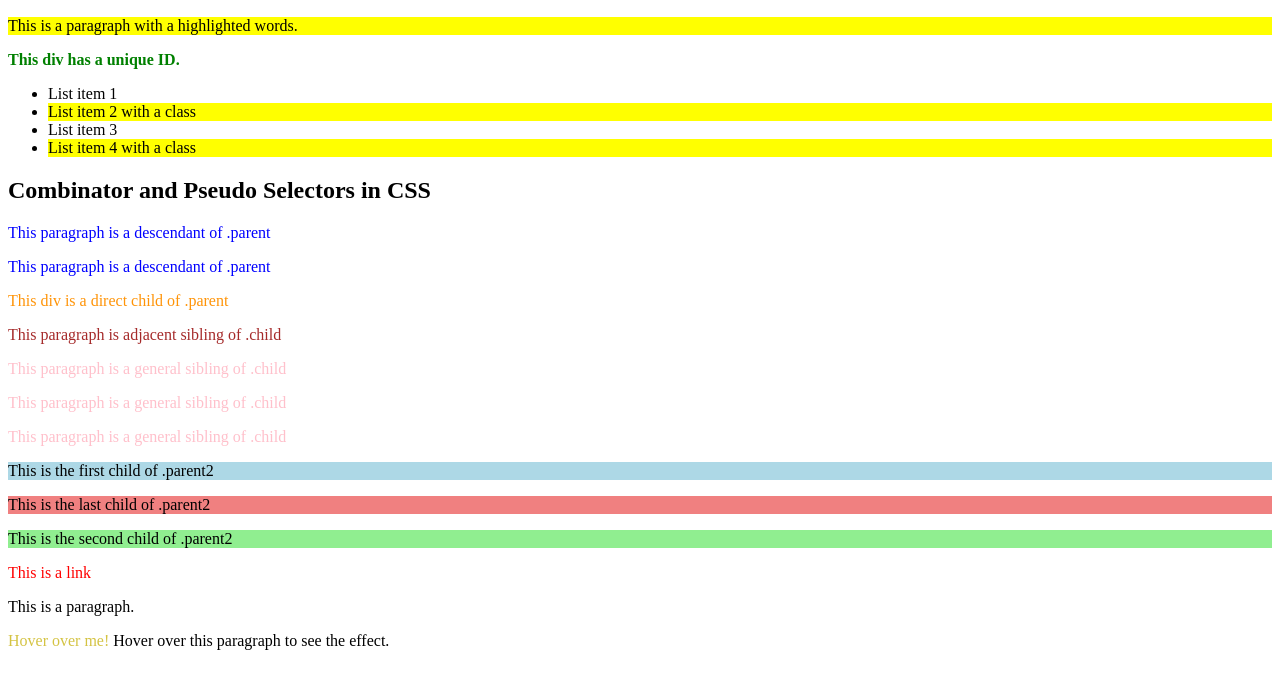
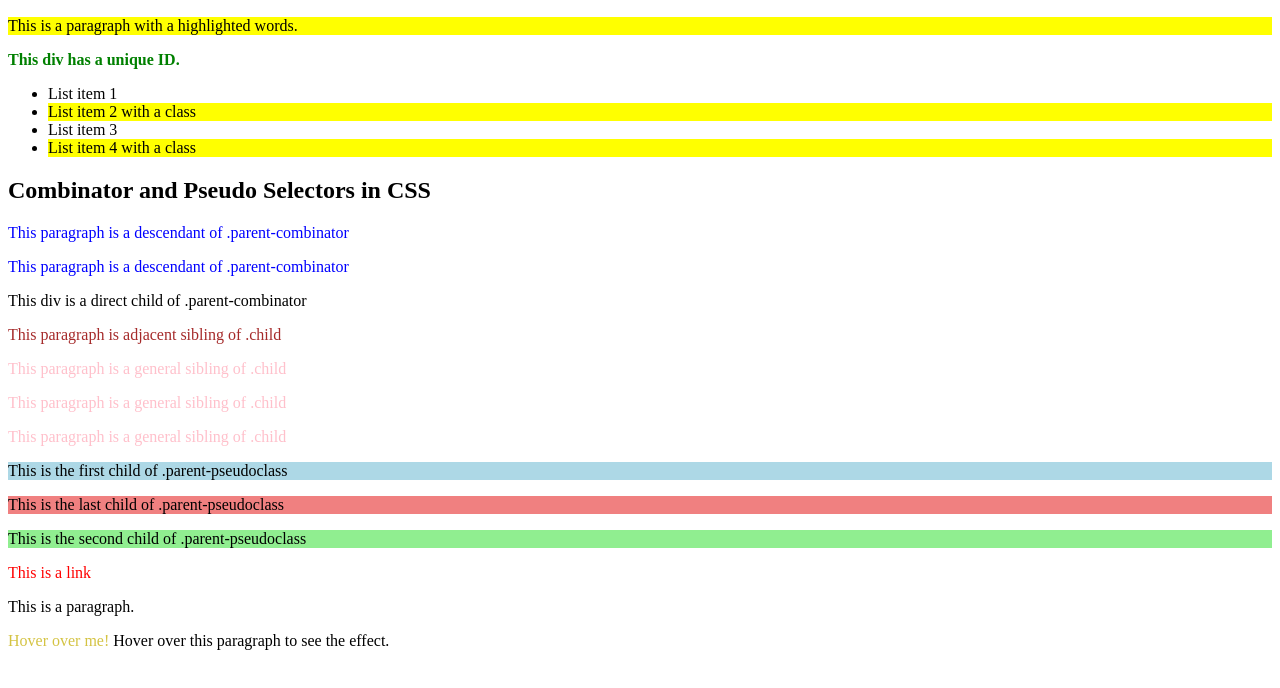
Before and after one commit to subhasri0206/practice-projects, a plain HTML site: page selectors/index.html in a window 1280 px wide. Shown: the part 110-798 px from the top of the page. Drawn offline with Linux system fonts and the light colour scheme.

Commit message:
updated changes in selectors

```diff
--- a/selectors/index.html
+++ b/selectors/index.html
@@ -19,21 +19,21 @@
     </ul>
     <h2>Combinator and Pseudo Selectors in CSS</h2>
     <div class="container">
-        <div class="parent">
-            <p class="descendant1">This paragraph is a descendant of .parent</p>
-            <p class="descendant2">This paragraph is a descendant of .parent</p>
-            <div class="child">This div is a direct child of .parent</div>
+        <div class="parent-combinator">
+            <p class="descendant">This paragraph is a descendant of .parent-combinator</p>
+            <p class="descendant">This paragraph is a descendant of .parent-combinator</p>
+            <div class="child">This div is a direct child of .parent-combinator</div>
             <p class="adjacent-sibling">This paragraph is adjacent sibling of .child</p>
             <p class="general-sibling">This paragraph is a general sibling of .child</p>
             <p class="general-sibling">This paragraph is a general sibling of .child</p>
             <p class="general-sibling">This paragraph is a general sibling of .child</p>
         </div>
-        <div class="parent2">
-            <p class="first-child">This is the first child of .parent2</p>
-            <p class="last-child">This is the last child of .parent2</p>
-            <p class="nth-child">This is the second child of .parent2</p>
+        <div class="parent-pseudoclass">
+            <p class="first-child">This is the first child of .parent-pseudoclass</p>
+            <p class="last-child">This is the last child of .parent-pseudoclass</p>
+            <p class="nth-child">This is the second child of .parent-pseudoclass</p>
         </div>
-        <a href="#" title="Sample link">This is a link</a>
+        <a href="javascript:void(0);" title="Sample link">This is a link</a>
         <div class="hover-container">
             <p>This is a paragraph.</p>
             <p class="hover-effect">Hover over this paragraph to see the effect.</p>
--- a/selectors/style.css
+++ b/selectors/style.css
@@ -21,12 +21,12 @@ a[title] {
 }
 
 /* Descendant Selector */
-.parent p {
+.parent-combinator p {
     color: blue;
 }
 
 /* Child Selector */
-.parent>.child {
+parent-combinator>.child {
     color: #ff9408;
 }
 
@@ -41,15 +41,15 @@ a[title] {
 }
 
 /* Pseudo-class Selectors */
-.parent2>p:first-child {
+.parent-pseudoclass>p:first-child {
     background-color: lightblue;
 }
 
-.parent2>p:last-child {
+.parent-pseudoclass>p:last-child {
     background-color: lightgreen;
 }
 
-.parent2>p:nth-child(2) {
+.parent-pseudoclass>p:nth-child(2) {
     background-color: lightcoral;
 }
 
```
